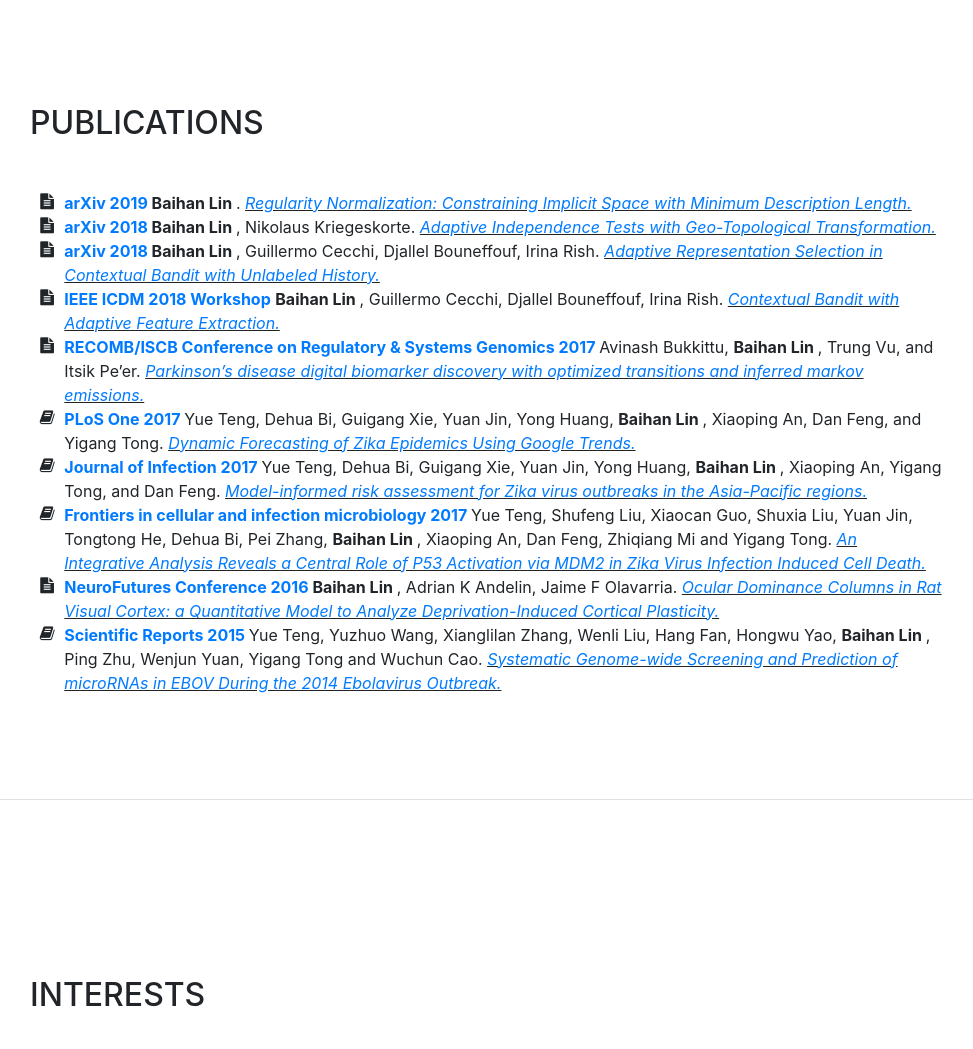
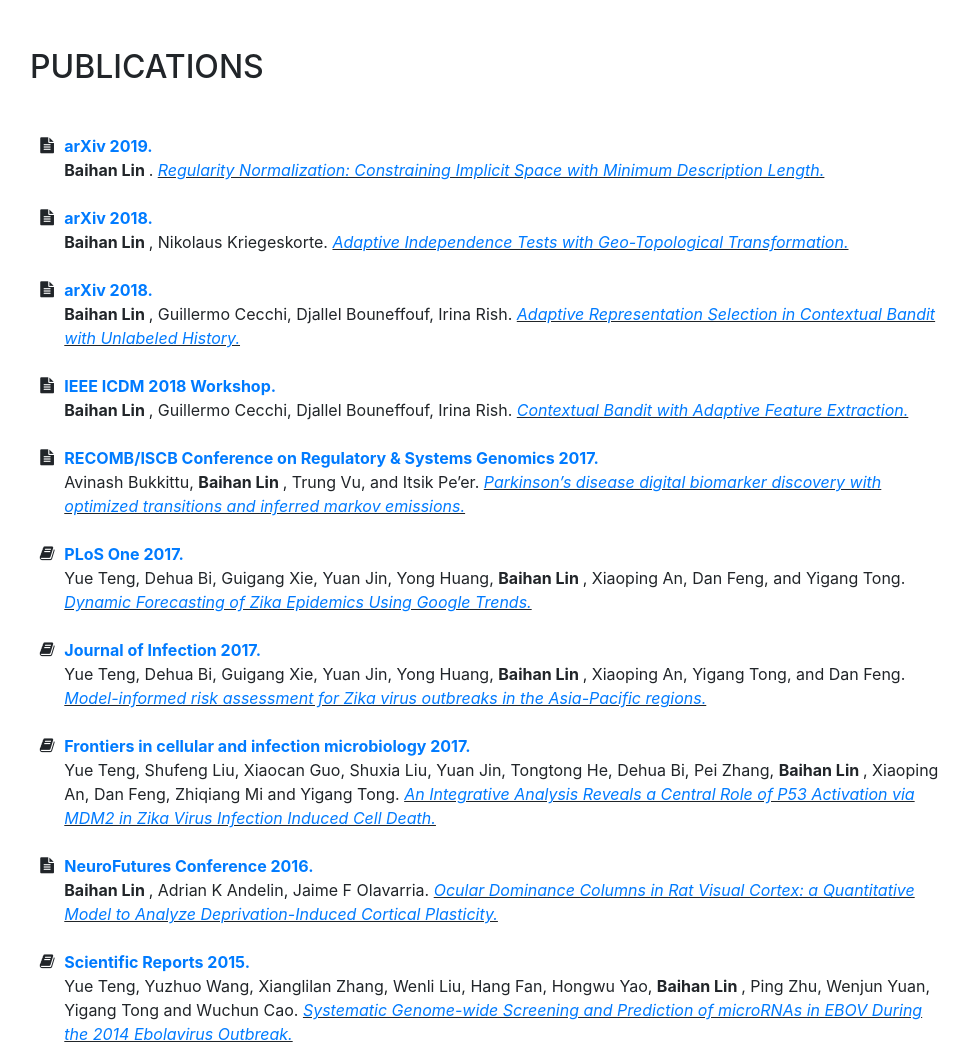
Before and after one commit to doerbeta/doerbeta.github.io, a website with bundled scripts: page index.html in a window 1280 px wide. Shown: the part 1600-2649 px from the top of the page, without its empty margins (290-1263 px from the left). Built offline with nearby package versions, Linux system fonts and the light colour scheme; a web font is replaced by a local one.

Commit message:
update code

```diff
--- a/index.html
+++ b/index.html
@@ -273,46 +273,56 @@
         <div class="my-auto">
           <h2 class="mb-5">Publications</h2>
           <ul class="fa-ul mb-0">
+
             <li>
               <i class="fa-li fa fa-conference"></i>
-              <b class="text-primary"> arXiv 2019 </b>
-              <b> Baihan Lin </b>. <u><i> <a href="https://arxiv.org/abs/1902.10658">Regularity Normalization: Constraining Implicit Space with Minimum Description Length. </a> </u></i> </li>
-                   <li>            <li>
+              <b class="text-primary"> arXiv 2019. &nbsp; </b><br />
+              <b> Baihan Lin </b>. <u><i> <a href="https://arxiv.org/abs/1902.10658">Regularity Normalization: Constraining Implicit Space with Minimum Description Length. </a> </u></i> </li><br />
+
+                   <li>
               <i class="fa-li fa fa-conference"></i>
-              <b class="text-primary"> arXiv 2018 </b>
-              <b> Baihan Lin </b>, Nikolaus Kriegeskorte. <u><i> <a href="https://arxiv.org/abs/1810.02923">Adaptive Independence Tests with Geo-Topological Transformation. </a> </u></i>  </li>
+              <b class="text-primary"> arXiv 2018. &nbsp; </b><br />
+              <b> Baihan Lin </b>, Nikolaus Kriegeskorte. <u><i> <a href="https://arxiv.org/abs/1810.02923">Adaptive Independence Tests with Geo-Topological Transformation. </a> </u></i>  </li><br />
+
                    <li>
                     <i class="fa-li fa fa-conference"></i>
-                    <b class="text-primary"> arXiv 2018 </b>
-              <b> Baihan Lin </b>, Guillermo Cecchi, Djallel Bouneffouf, Irina Rish. <u><i> <a href="https://arxiv.org/abs/1802.00981">Adaptive Representation Selection in Contextual Bandit with Unlabeled History. </a> </u></i>  </li>
-                   <li>
+                    <b class="text-primary"> arXiv 2018. &nbsp; </b><br />
+              <b> Baihan Lin </b>, Guillermo Cecchi, Djallel Bouneffouf, Irina Rish. <u><i> <a href="https://arxiv.org/abs/1802.00981">Adaptive Representation Selection in Contextual Bandit with Unlabeled History. </a> </u></i>  </li><br />
+
                    <li>
                     <i class="fa-li fa fa-conference"></i>
-                    <b class="text-primary"> IEEE ICDM 2018 Workshop</b>
-              <b> Baihan Lin </b>, Guillermo Cecchi, Djallel Bouneffouf, Irina Rish. <u><i> <a href="https://arxiv.org/abs/1802.00981">Contextual Bandit with Adaptive Feature Extraction. </a> </u></i>  </li>
+                    <b class="text-primary"> IEEE ICDM 2018 Workshop. &nbsp; </b><br />
+              <b> Baihan Lin </b>, Guillermo Cecchi, Djallel Bouneffouf, Irina Rish. <u><i> <a href="https://arxiv.org/abs/1802.00981">Contextual Bandit with Adaptive Feature Extraction. </a> </u></i>  </li><br />
+
                    <li><i class="fa-li fa fa-conference"></i>
-                   	<b class="text-primary"> RECOMB/ISCB Conference on Regulatory & Systems Genomics 2017 </b>
-               Avinash Bukkittu, <b> Baihan Lin </b>,  Trung Vu, and Itsik Pe’er. <u><i> <a href="https://arxiv.org/abs/1711.04078">Parkinson’s disease digital biomarker discovery with optimized transitions and inferred markov emissions. </a> </u></i>  </li>
+                   	<b class="text-primary"> RECOMB/ISCB Conference on Regulatory & Systems Genomics 2017. &nbsp; </b><br />
+               Avinash Bukkittu, <b> Baihan Lin </b>,  Trung Vu, and Itsik Pe’er. <u><i> <a href="https://arxiv.org/abs/1711.04078">Parkinson’s disease digital biomarker discovery with optimized transitions and inferred markov emissions. </a> </u></i>  </li><br />
+
              <li>
               <i class="fa-li fa fa-journal"></i>
-              <b class="text-primary"> PLoS One 2017 </b>
-               Yue Teng, Dehua Bi, Guigang Xie, Yuan Jin, Yong Huang, <b> Baihan Lin </b>, Xiaoping An, Dan Feng, and Yigang Tong. <u><i> <a href="http://journals.plos.org/plosone/article?id=10.1371/journal.pone.0165085">Dynamic Forecasting of Zika Epidemics Using Google Trends. </a> </u></i> </li></li>
+              <b class="text-primary"> PLoS One 2017. &nbsp; </b> <br />
+               Yue Teng, Dehua Bi, Guigang Xie, Yuan Jin, Yong Huang, <b> Baihan Lin </b>, Xiaoping An, Dan Feng, and Yigang Tong. <u><i> <a href="http://journals.plos.org/plosone/article?id=10.1371/journal.pone.0165085">Dynamic Forecasting of Zika Epidemics Using Google Trends. </a> </u></i> </li></li><br />
+
             <li>
               <i class="fa-li fa fa-journal"></i>
-              <b class="text-primary">  Journal of Infection 2017 </b>
-               Yue Teng, Dehua Bi, Guigang Xie, Yuan Jin, Yong Huang, <b> Baihan Lin </b>, Xiaoping An, Yigang Tong, and Dan Feng. <u><i> <a href="https://www.sciencedirect.com/science/article/pii/S016344531730049X?via%3Dihub">Model-informed risk assessment for Zika virus outbreaks in the Asia-Pacific regions. </a> </u></i>  </li></li>
+              <b class="text-primary">  Journal of Infection 2017. &nbsp; </b><br />
+               Yue Teng, Dehua Bi, Guigang Xie, Yuan Jin, Yong Huang, <b> Baihan Lin </b>, Xiaoping An, Yigang Tong, and Dan Feng. <u><i> <a href="https://www.sciencedirect.com/science/article/pii/S016344531730049X?via%3Dihub">Model-informed risk assessment for Zika virus outbreaks in the Asia-Pacific regions. </a> </u></i>  </li></li><br />
+
              <li>
               <i class="fa-li fa fa-journal"></i>
-              <b class="text-primary"> Frontiers in cellular and infection microbiology 2017 </b>
-                Yue Teng, Shufeng Liu, Xiaocan Guo, Shuxia Liu, Yuan Jin, Tongtong He, Dehua Bi, Pei Zhang, <b> Baihan Lin </b>, Xiaoping An, Dan Feng, Zhiqiang Mi and Yigang Tong. <u><i> <a href="https://www.frontiersin.org/articles/10.3389/fcimb.2017.00327/full">An Integrative Analysis Reveals a Central Role of P53 Activation via MDM2 in Zika Virus Infection Induced Cell Death. </a> </u></i>  </li></li>
+              <b class="text-primary"> Frontiers in cellular and infection microbiology 2017. &nbsp; </b><br />
+                Yue Teng, Shufeng Liu, Xiaocan Guo, Shuxia Liu, Yuan Jin, Tongtong He, Dehua Bi, Pei Zhang, <b> Baihan Lin </b>, Xiaoping An, Dan Feng, Zhiqiang Mi and Yigang Tong. <u><i> <a href="https://www.frontiersin.org/articles/10.3389/fcimb.2017.00327/full">An Integrative Analysis Reveals a Central Role of P53 Activation via MDM2 in Zika Virus Infection Induced Cell Death. </a> </u></i>  </li></li><br />
+
              <li>
                <i class="fa-li fa fa-conference"></i>
-               <b class="text-primary"> NeuroFutures Conference 2016 </b>
-               <b> Baihan Lin </b>, Adrian K Andelin, Jaime F Olavarria. <u><i> <a href="https://dx.doi.org/10.13140/RG.2.1.1792.9847">Ocular Dominance Columns in Rat Visual Cortex: a Quantitative Model to Analyze Deprivation-Induced Cortical Plasticity. </a> </u></i>  </li></li>
+               <b class="text-primary"> NeuroFutures Conference 2016. &nbsp; </b><br />
+               <b> Baihan Lin </b>, Adrian K Andelin, Jaime F Olavarria. <u><i> <a href="https://dx.doi.org/10.13140/RG.2.1.1792.9847">Ocular Dominance Columns in Rat Visual Cortex: a Quantitative Model to Analyze Deprivation-Induced Cortical Plasticity. </a> </u></i>  </li></li><br />
+
             <li>
                <i class="fa-li fa fa-journal"></i>
-               <b class="text-primary"> Scientific Reports 2015 </b>
-               Yue Teng, Yuzhuo Wang, Xianglilan Zhang, Wenli Liu, Hang Fan, Hongwu Yao, <b> Baihan Lin </b>, Ping Zhu, Wenjun Yuan, Yigang Tong and Wuchun Cao. <u><i> <a href="https://www.nature.com/articles/srep09912">Systematic Genome-wide Screening and Prediction of microRNAs in EBOV During the 2014 Ebolavirus Outbreak. </a> </u></i>  </li></li>
+               <b class="text-primary"> Scientific Reports 2015. &nbsp; </b><br />
+               Yue Teng, Yuzhuo Wang, Xianglilan Zhang, Wenli Liu, Hang Fan, Hongwu Yao, <b> Baihan Lin </b>, Ping Zhu, Wenjun Yuan, Yigang Tong and Wuchun Cao. <u><i> <a href="https://www.nature.com/articles/srep09912">Systematic Genome-wide Screening and Prediction of microRNAs in EBOV During the 2014 Ebolavirus Outbreak. </a> </u></i>  </li></li><br />
+
           </ul>
         </div>
       </section>
```
